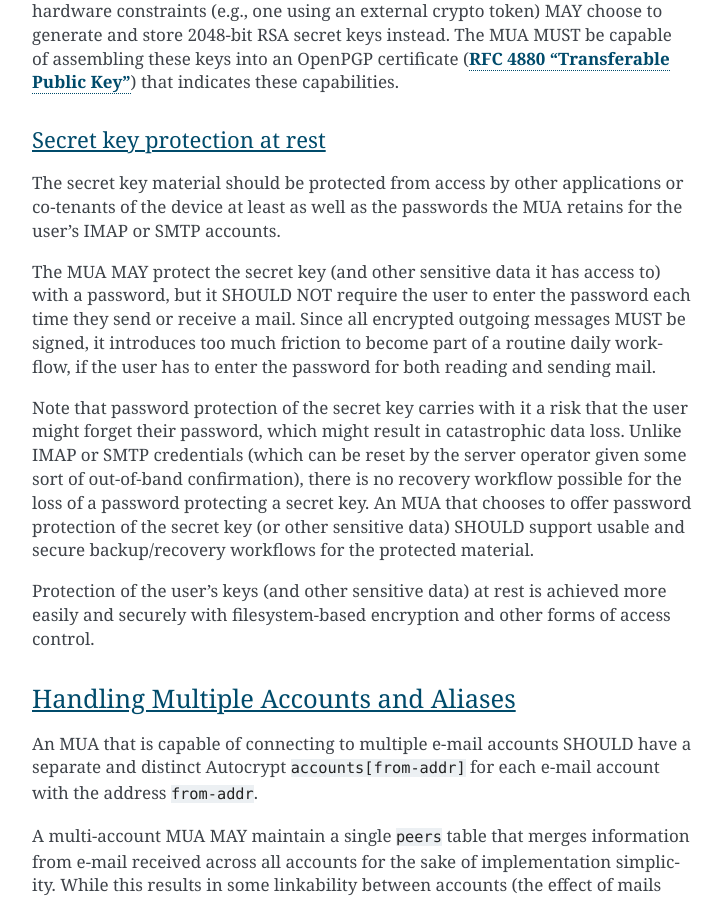
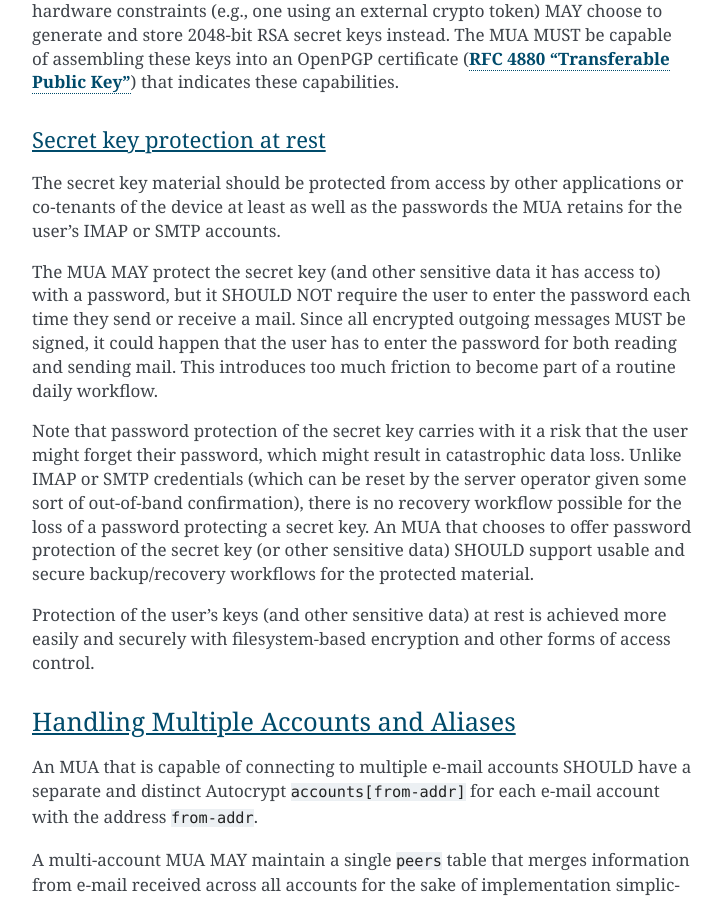
Before and after one commit to autocrypt/autocrypt, a Sphinx documentation site: the page built from doc/level1.rst, in a window 1280 px wide and 900 px high, scrolled down 15131 px. Shown: the whole window, without its empty margins (388-1110 px from the left). Built offline with Sphinx 7.4.7, drawn with Linux system fonts in a browser that asks for light colours; pages that are not in the unit, such as notebooks, are missing from menus.

Commit message:
the sentence makes more sense now

```diff
--- a/doc/level1.rst
+++ b/doc/level1.rst
@@ -736,9 +736,9 @@ passwords the MUA retains for the user's IMAP or SMTP accounts.
 The MUA MAY protect the secret key (and other sensitive data it has
 access to) with a password, but it SHOULD NOT require the user to
 enter the password each time they send or receive a mail. Since all
-encrypted outgoing messages MUST be signed, it introduces too much
-friction to become part of a routine daily workflow, if the user has
-to enter the password for both reading and sending mail.
+encrypted outgoing messages MUST be signed, it could happen that the
+user has to enter the password for both reading and sending mail. This
+introduces too much friction to become part of a routine daily workflow.
 
 Note that password protection of the secret key carries with it a risk
 that the user might forget their password, which might result in
```
